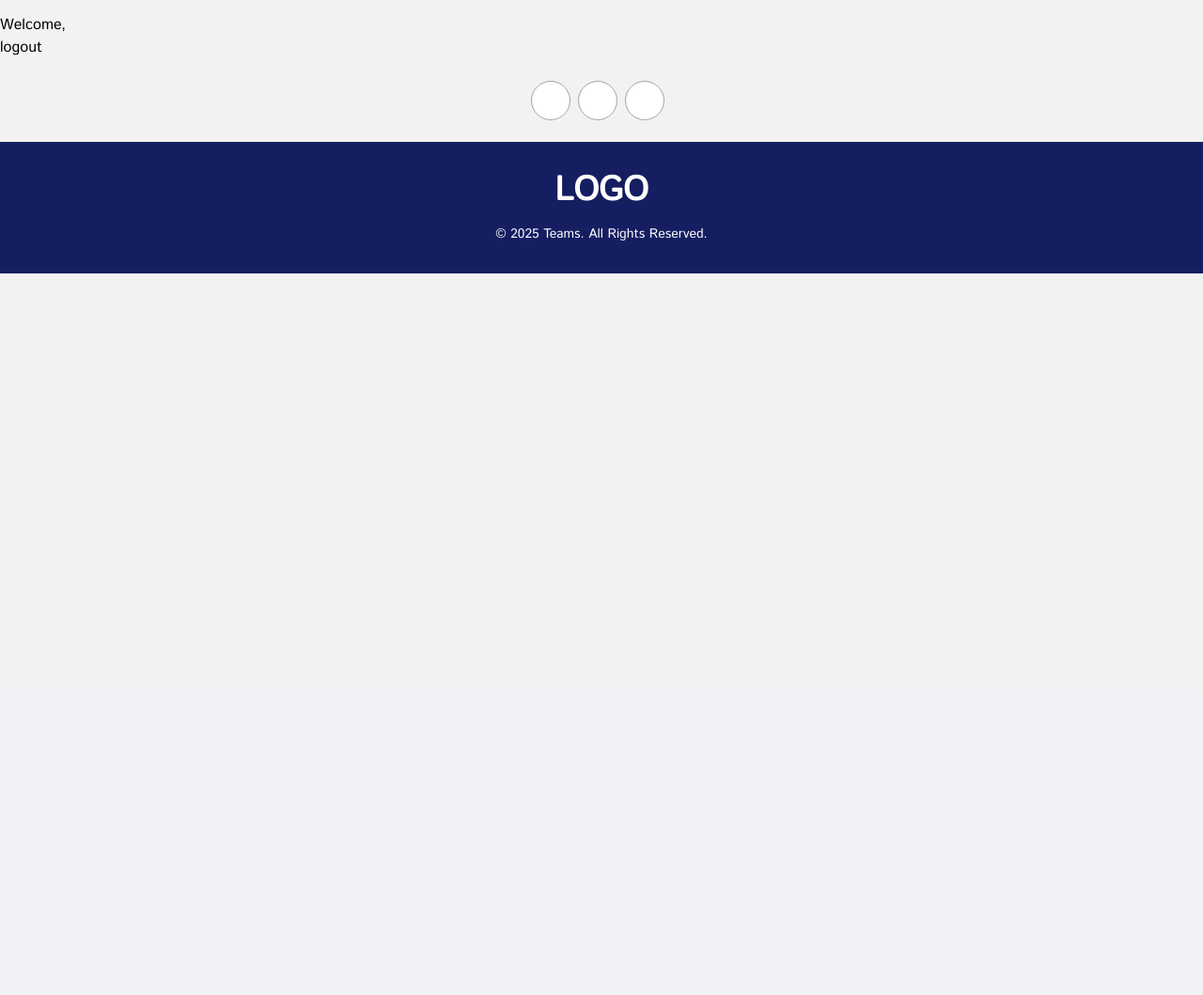
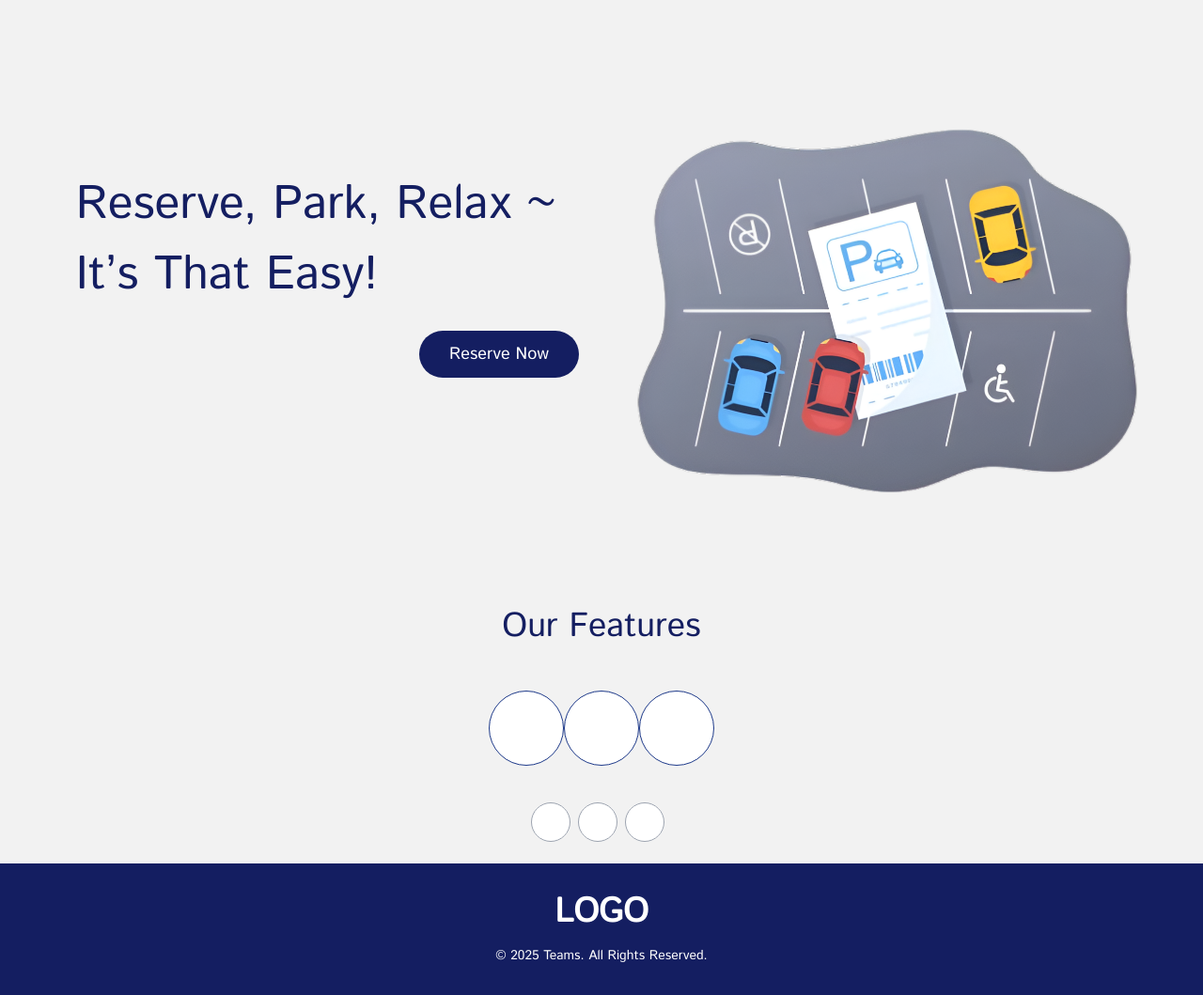
Before and after one commit to TzyProgrammer/Parkwell, a Django app: page / in a window 1280 px wide. Shown: the part 65-1124 px from the top of the page at 94% size. Before the commit the page ends 356 px from the top, so only its background shows below. Run offline with Django 5.2, Linux system fonts and the light colour scheme; some libraries are stand-ins or nearby versions.

Commit message:
update halaman dashboard sementara, nagntuk jir lanjut besok

```diff
--- a/main/templates/main/home.html
+++ b/main/templates/main/home.html
@@ -2,9 +2,46 @@
 
 {% block title %}Home Page{% endblock %}
 
+{% load static %}
+
 {% block content %}
 
-<h2>Welcome, {{ request.user.username }}</h2>
-<a href="{% url 'logout' %}">logout</a>
+
+<div class="flex py-4 px-4 md:px-8">
+
+    <div class="md:w-1/2 w-full mx-8 md:mx-auto md:grid md:grid-rows-4 md:gap-0 md:min-h-[500px]">
+      <div></div>
+
+      <div class="flex md:justify-center items-center">
+        <span class="text-[35px] text-[#141E61] md:text-[50px]">
+          Reserve, Park, Relax ~ <br> It’s That Easy!
+        </span>
+      </div>
+
+      <div class="text-right md:mr-6 md:my-8 my-5">
+        <a href="#" class="w-full text-white text-lg font-medium bg-[#141E61] hover:bg-blue-800 focus:ring-4
+        focus:ring-blue-300 rounded-full cursor-pointer md:px-8 md:py-3 px-5 py-2">
+          Reserve Now
+        </a>
+      </div>
+
+      <div></div>
+    </div>
+
+    <div class="hidden md:w-1/2 md:flex md:justify-center md:items-center">
+      <img src="{% static 'main/parkir3.png' %}" alt="" class="w-full max-w-full md:max-w-[800px] h-auto object-contain">
+    </div>
+  </div>
+
+  <div class="justify-center flex items-center">
+    <p class="text-[#141E61] text-4xl font-medium">Our Features</p>
+  </div>
+
+  <div class="justify-center flex m-12">
+    <div class="w-20 h-20 rounded-full border-blue-900 border bg-white"></div>
+    <div class="w-20 h-20 rounded-full border-blue-900 border bg-white"></div>
+    <div class="w-20 h-20 rounded-full border-blue-900 border bg-white"></div>
+
+  </div>
 
 {% endblock %}
```
Also changed, not shown: main/static/main/parkir3.png (added).
